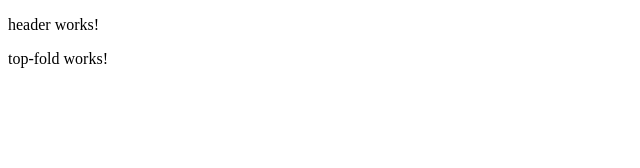
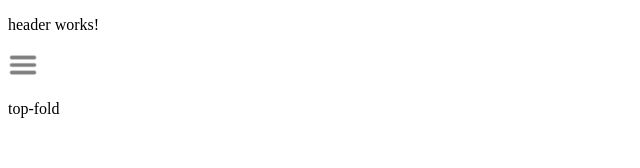
Before and after one commit to tessasullivan/lifewire-angular-v2, an Angular app: page / in a window 1280 px wide. Shown: the top 168 px of the page, without its empty margins (0-640 px from the left). Built offline with nearby package versions, Linux system fonts and the light colour scheme.

Commit message:
Added more icon to header component

```diff
--- a/src/app/header/header.component.css
+++ b/src/app/header/header.component.css
@@ -0,0 +1,4 @@
+#more {
+  max-height: 30px;
+  opacity: 0.5;
+}
--- a/src/app/header/header.component.html
+++ b/src/app/header/header.component.html
@@ -1,3 +1,6 @@
 <p>
   header works!
 </p>
+<div>
+  <img id='more' src='../../assets/img/more-icon.png' alt="Table of Contents" />
+</div>
--- a/src/app/top-fold/top-fold.component.html
+++ b/src/app/top-fold/top-fold.component.html
@@ -1,3 +1,5 @@
-<p>
-  top-fold works!
-</p>
+<p>top-fold</p>
+
+<div id="how-to">
+  <div></div>
+</div>
```
Also changed, not shown: src/assets/img/more-icon.png (added), 1 other file (tests, documents, lock files or other folders).
